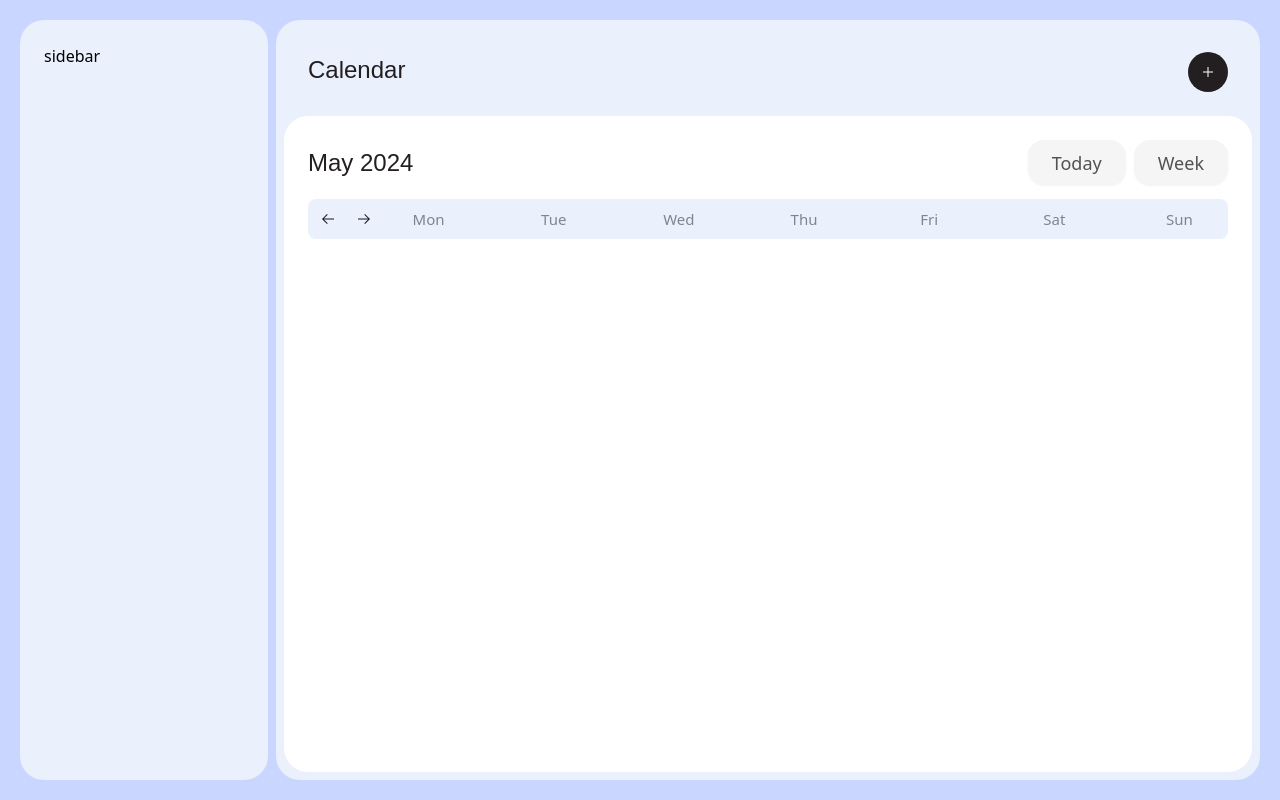
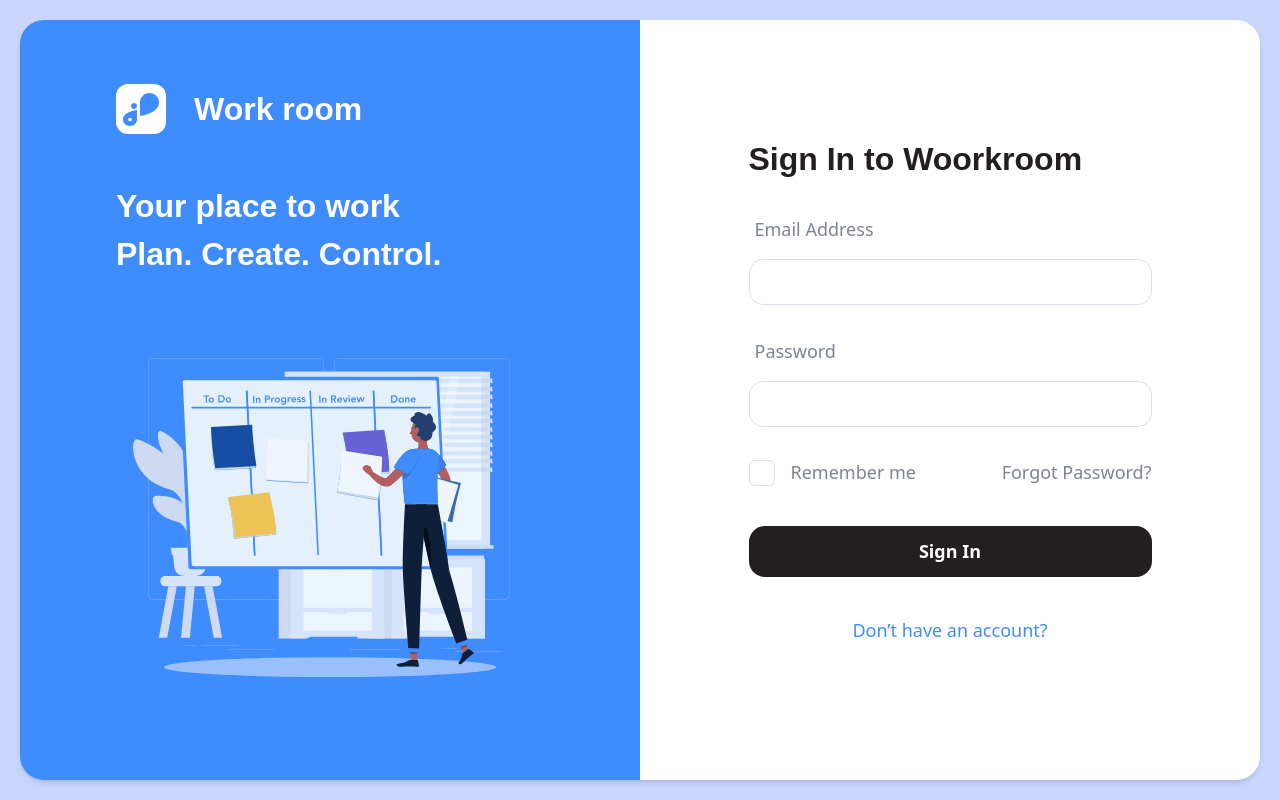
Before and after one commit to PavloHorbatiuk/crm_calendar, a React (Vite) app: page / in a window 1280 px wide. Built offline with nearby package versions, Linux system fonts and the light colour scheme.

Commit message:
add: LoginForm

```diff
--- a/src/App.tsx
+++ b/src/App.tsx
@@ -4,8 +4,8 @@ import CalendarPage from './pages/Calendar/CalendarPage';
 function App() {
   return (
     <div className="bg-lightBlue h-screen p-5 max-sm:p-1">
-      {/* <LoginPage /> */}
-      <CalendarPage />
+      <LoginPage />
+      {/* <CalendarPage /> */}
     </div>
   );
 }
--- /dev/null
+++ b/src/common/hooks/useYupValidationResolver.ts
@@ -0,0 +1,39 @@
+import * as yup from 'yup';
+import { useCallback } from 'react';
+
+export const useYupValidationResolver = <T>(
+  validationSchema: yup.AnyObjectSchema
+) =>
+  useCallback(
+    async (data: T) => {
+      try {
+        const values = await validationSchema.validate(data, {
+          abortEarly: false,
+        });
+
+        return {
+          values,
+          errors: {},
+        };
+        // eslint-disable-next-line @typescript-eslint/no-explicit-any
+      } catch (errors: any) {
+        return {
+          values: {},
+          errors: errors.inner.reduce(
+            (
+              allErrors: Record<string, { type: string; message: string }>,
+              currentError: yup.ValidationError
+            ) => ({
+              ...allErrors,
+              [currentError.path as string]: {
+                type: currentError.type ?? 'validation',
+                message: currentError.message,
+              },
+            }),
+            {}
+          ),
+        };
+      }
+    },
+    [validationSchema]
+  );
--- /dev/null
+++ b/src/components/AuthForm/Login.tsx
@@ -0,0 +1,71 @@
+import { useForm } from 'react-hook-form';
+import { validationLoginSchema } from './validationSchema';
+import { useYupValidationResolver } from '../../common/hooks/useYupValidationResolver';
+
+export interface LoginType {
+  email: string;
+  password: string;
+  isRememberMe?: boolean;
+}
+
+function Login() {
+  const resolver = useYupValidationResolver<LoginType>(validationLoginSchema);
+  const {
+    register,
+    formState: { errors },
+    handleSubmit,
+  } = useForm<LoginType>({
+    mode: 'onBlur',
+    resolver,
+  });
+
+  const onSubmit = (data: LoginType) => {
+    console.log(data);
+  };
+
+  return (
+    <form
+      className="max-w-[25.188rem] w-full"
+      onSubmit={handleSubmit(onSubmit)}
+    >
+      <h3 className="text-black">Sign In to Woorkroom</h3>
+      <div className="pt-[2.063rem] flex flex-col ">
+        <label className="pl-1.5">Email Address</label>
+        <div className="pt-4">
+          <input {...register('email', { required: true })} />
+          <p className="text-red-400">{errors.email?.message}</p>
+        </div>
+      </div>
+      <div className="pt-[2.063rem] flex flex-col ">
+        <label className="pl-1.5">Password</label>
+        <div className="pt-4">
+          <input type="password" {...register('password')} />
+          <p className="text-red-400 ">{errors.password?.message}</p>
+        </div>
+      </div>
+      <div className="flex items-center pt-8 justify-between">
+        <div className="flex items-center">
+          <input
+            type="checkbox"
+            className="w-5 h-5"
+            {...register('isRememberMe')}
+          />
+          <label className="ms-2  text-gray dark:text-gray">Remember me</label>
+        </div>
+        <a href="#">
+          <p className="text-md max-sm:text-mm">Forgot Password?</p>
+        </a>
+      </div>
+      <div className="text-center w-full mt-10">
+        <button className="w-40 btn-primary">Sign In</button>
+      </div>
+      <div className="mt-10 text-center">
+        <a href="#">
+          <span className="text-primary text-md">Don’t have an account?</span>
+        </a>
+      </div>
+    </form>
+  );
+}
+
+export default Login;
--- /dev/null
+++ b/src/components/AuthForm/validationSchema.ts
@@ -0,0 +1,33 @@
+import * as Yup from 'yup';
+import { ObjectSchema } from 'yup';
+import { LoginType } from './Login';
+
+export const passwordRules = /^(?=.*\d)(?=.*[A-Z]).{5,}$/;
+
+const errorMessages = {
+  email: {
+    required: 'Email is required',
+    invalid: 'Invalid email',
+  },
+  password: {
+    required: 'Password is required',
+    weak: 'Please create a stronger password',
+  },
+  name: {
+    required: 'Name is required',
+    invalid: 'To short name',
+  },
+  confirmPassword: {
+    required: 'Confirm password must be required',
+    mismatch: 'Your passwords do not match',
+  },
+};
+
+export const validationLoginSchema: ObjectSchema<
+  Omit<LoginType, 'isRememberMe'>
+> = Yup.object().shape({
+  email: Yup.string()
+    .email(errorMessages.email.invalid)
+    .required(errorMessages.email.required),
+  password: Yup.string().required(errorMessages.password.required),
+});
--- a/src/pages/LoginPage/LoginPage.tsx
+++ b/src/pages/LoginPage/LoginPage.tsx
@@ -1,5 +1,6 @@
 import Logo from '@/assets/white.svg';
 import loginIcon from '@/assets/Illustration.svg';
+import Login from '@/components/AuthForm/Login';
 
 function LoginPage() {
   return (
@@ -19,42 +20,7 @@ function LoginPage() {
         </div>
       </div>
       <div className="bg-white max-lg:px-2 max-sm:w-full rounded-r-3xl flex flex-col pt-[7.188rem]  items-center ">
-        <form className="max-w-[25.188rem] w-full">
-          <h3 className="text-black">Sign In to Woorkroom</h3>
-          <div className="pt-[2.063rem] flex flex-col ">
-            <label className="pl-1.5">Email Address</label>
-            <div className="pt-4">
-              <input />
-            </div>
-          </div>
-          <div className="pt-[2.063rem] flex flex-col ">
-            <label className="pl-1.5">Password</label>
-            <div className="pt-4">
-              <input />
-            </div>
-          </div>
-          <div className="flex items-center pt-8 justify-between">
-            <div className="flex items-center">
-              <input type="checkbox" className="w-5 h-5" />
-              <label className="ms-2  text-gray dark:text-gray">
-                Remember me
-              </label>
-            </div>
-            <a href="#">
-              <p className="text-md max-sm:text-mm">Forgot Password?</p>
-            </a>
-          </div>
-          <div className="text-center w-full mt-10">
-            <button className="w-40 btn-primary">Sign In</button>
-          </div>
-          <div className="mt-10 text-center">
-            <a href="#">
-              <span className="text-primary text-md">
-                Don’t have an account?
-              </span>
-            </a>
-          </div>
-        </form>
+        <Login />
       </div>
     </div>
   );
```
